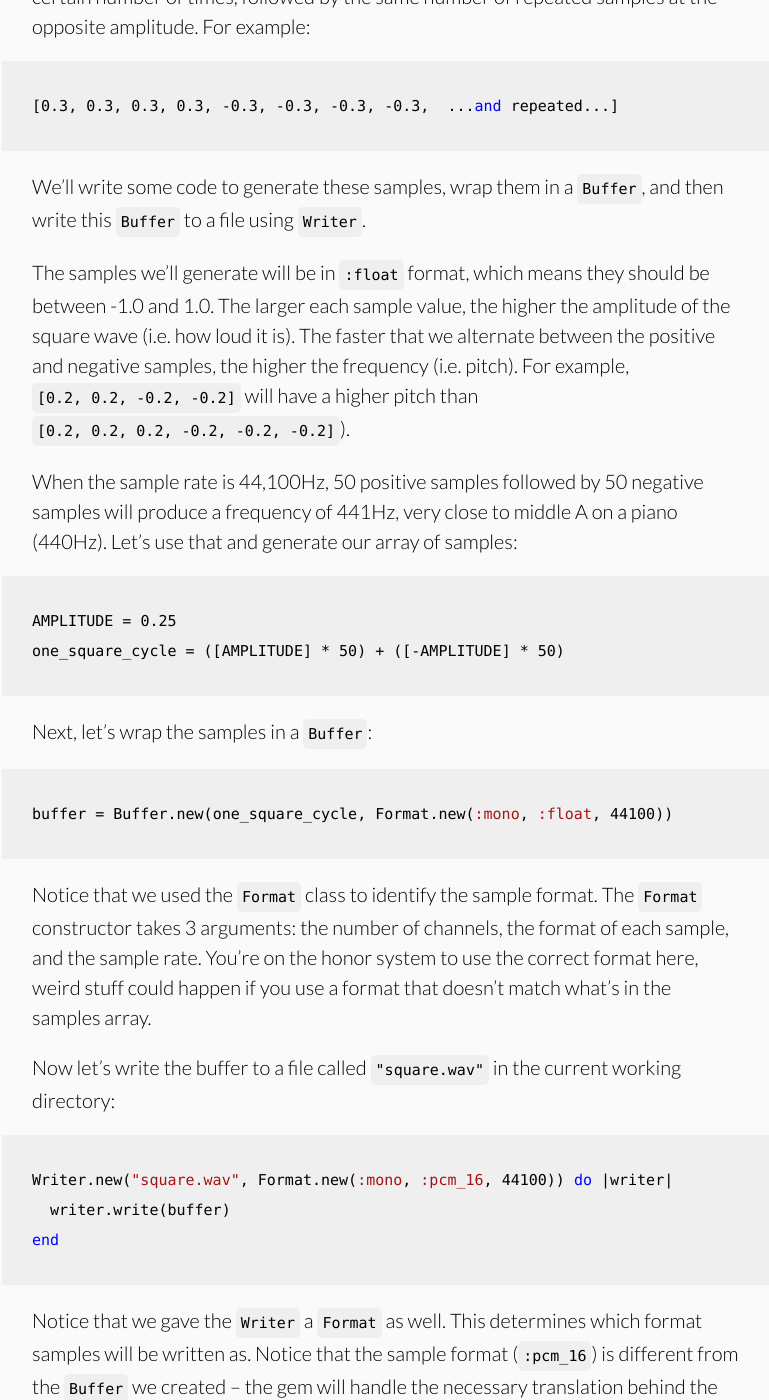
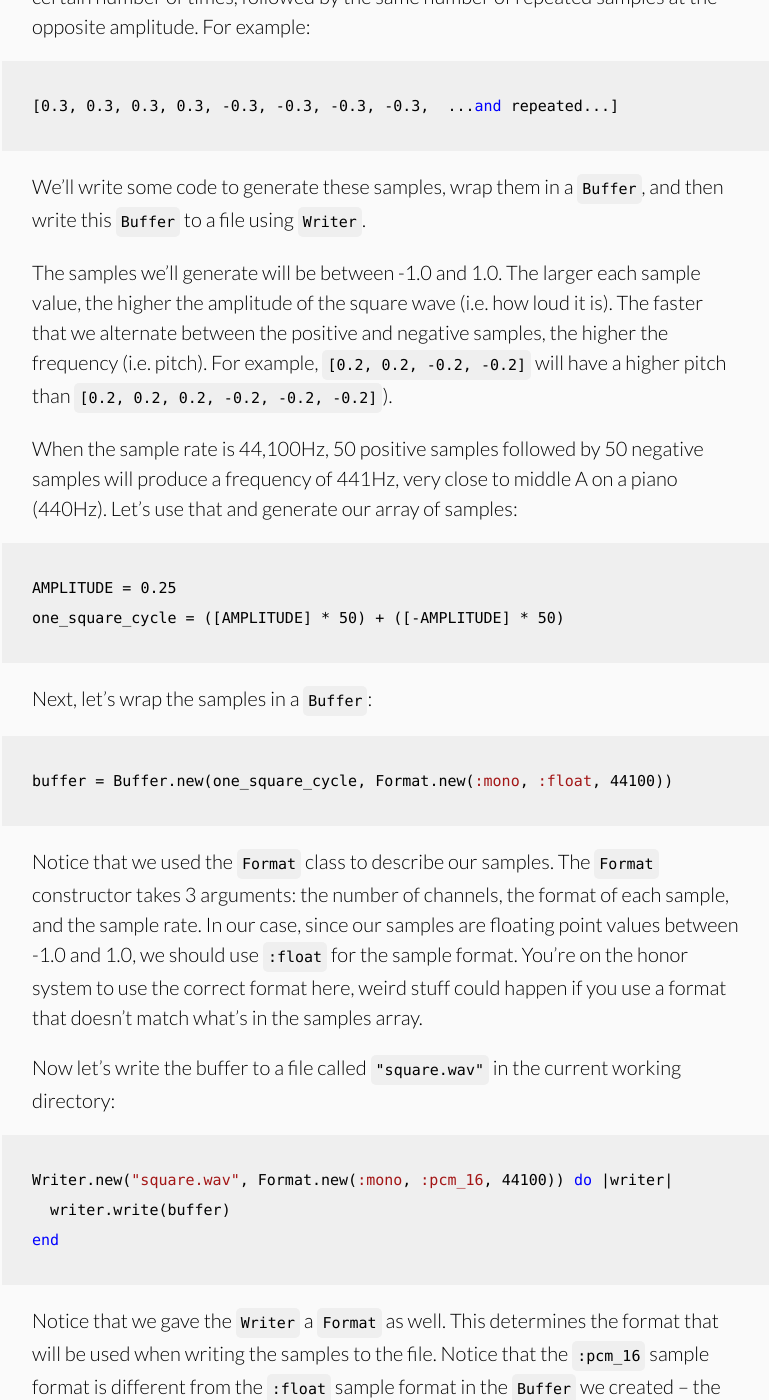
Before and after one commit to jstrait/wavefile, a Jekyll site: the page built from getting_started.html, in a window 1280 px wide and 1400 px high, scrolled down 1999 px. Shown: the whole window, without its empty margins (254-1023 px from the left). Built offline with Jekyll 4.4.1, drawn with Linux system fonts in a browser that asks for light colours; some web fonts are replaced.

Commit message:
Improved clarity when discussing `Format` sample formats

```diff
--- a/getting_started.html
+++ b/getting_started.html
@@ -24,18 +24,18 @@ id: tutorial
   <p>Let&rsquo;s write a simple tone to a wave file. A <a href="https://en.wikipedia.org/wiki/Square_wave">square wave</a> is one of the simplest ways to create sound, so let&rsquo;s do that. Our square wave will consist of a sample repeated a certain number of times, followed by the same number of repeated samples at the opposite amplitude. For example:</p>
   {% highlight ruby %}[0.3, 0.3, 0.3, 0.3, -0.3, -0.3, -0.3, -0.3,  ...and repeated...]{% endhighlight %}
   <p>We&rsquo;ll write some code to generate these samples, wrap them in a <code>Buffer</code>, and then write this <code>Buffer</code> to a file using <code>Writer</code>.</p>
-  <p>The samples we&rsquo;ll generate will be in <code>:float</code> format, which means they should be between -1.0 and 1.0. The larger each sample value, the higher the amplitude of the square wave (i.e. how loud it is). The faster that we alternate between the positive and negative samples, the higher the frequency (i.e. pitch). For example, <code>[0.2, 0.2, -0.2, -0.2]</code> will have a higher pitch than <code>[0.2, 0.2, 0.2, -0.2, -0.2, -0.2]</code>).</p>
+  <p>The samples we&rsquo;ll generate will be between -1.0 and 1.0. The larger each sample value, the higher the amplitude of the square wave (i.e. how loud it is). The faster that we alternate between the positive and negative samples, the higher the frequency (i.e. pitch). For example, <code>[0.2, 0.2, -0.2, -0.2]</code> will have a higher pitch than <code>[0.2, 0.2, 0.2, -0.2, -0.2, -0.2]</code>).</p>
   <p>When the sample rate is 44,100Hz, 50 positive samples followed by 50 negative samples will produce a frequency of 441Hz, very close to middle A on a piano (440Hz). Let&rsquo;s use that and generate our array of samples:</p>
   {% highlight ruby %}AMPLITUDE = 0.25
 one_square_cycle = ([AMPLITUDE] * 50) + ([-AMPLITUDE] * 50){% endhighlight %}
   <p>Next, let&rsquo;s wrap the samples in a <code>Buffer</code>:</p>
   {% highlight ruby %}buffer = Buffer.new(one_square_cycle, Format.new(:mono, :float, 44100)){% endhighlight %}
-  <p>Notice that we used the <code>Format</code> class to identify the sample format. The <code>Format</code> constructor takes 3 arguments: the number of channels, the format of each sample, and the sample rate. You&rsquo;re on the honor system to use the correct format here, weird stuff could happen if you use a format that doesn&rsquo;t match what&rsquo;s in the samples array.</p>
+  <p>Notice that we used the <code>Format</code> class to describe our samples. The <code>Format</code> constructor takes 3 arguments: the number of channels, the format of each sample, and the sample rate. In our case, since our samples are floating point values between -1.0 and 1.0, we should use <code>:float</code> for the sample format. You&rsquo;re on the honor system to use the correct format here, weird stuff could happen if you use a format that doesn&rsquo;t match what&rsquo;s in the samples array.</p>
   <p>Now let&rsquo;s write the buffer to a file called <code>"square.wav"</code> in the current working directory:</p>
   {% highlight ruby %}Writer.new("square.wav", Format.new(:mono, :pcm_16, 44100)) do |writer|
   writer.write(buffer)
 end{% endhighlight %}
-  <p>Notice that we gave the <code>Writer</code> a <code>Format</code> as well. This determines which format samples will be written as. Notice that the sample format (<code>:pcm_16</code>) is different from the <code>Buffer</code> we created &ndash; the gem will handle the necessary translation behind the scenes.</p>
+  <p>Notice that we gave the <code>Writer</code> a <code>Format</code> as well. This determines the format that will be used when writing the samples to the file. Notice that the <code>:pcm_16</code> sample format is different from the <code>:float</code> sample format in the <code>Buffer</code> we created &ndash; the gem will handle the necessary translation behind the scenes.</p>
   <p>All of the code to write the samples is done inside a block. When the block exits the file will automatically be closed. (If you want more manually control over when the file is closed you can do that as well by not passing a block and manually calling <code>close()</code>).</p>
   <p>Here&rsquo;s the full program so far:</p>
   {% highlight ruby %}require "wavefile"
```
